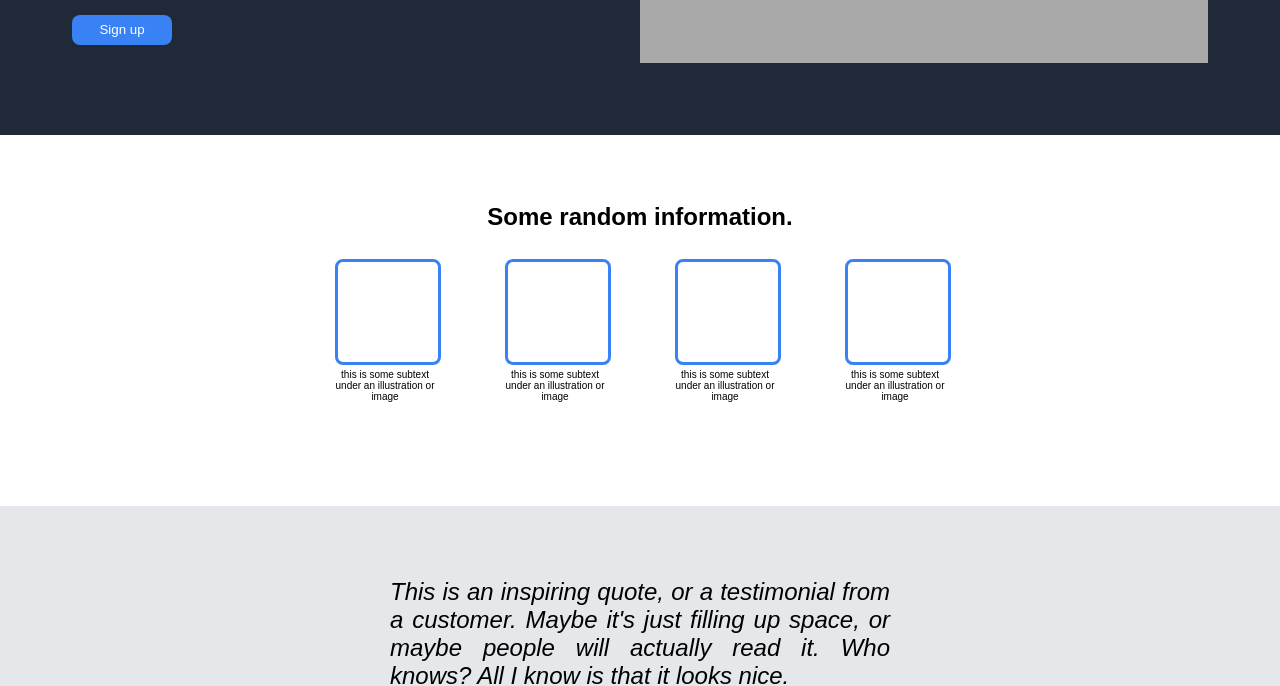
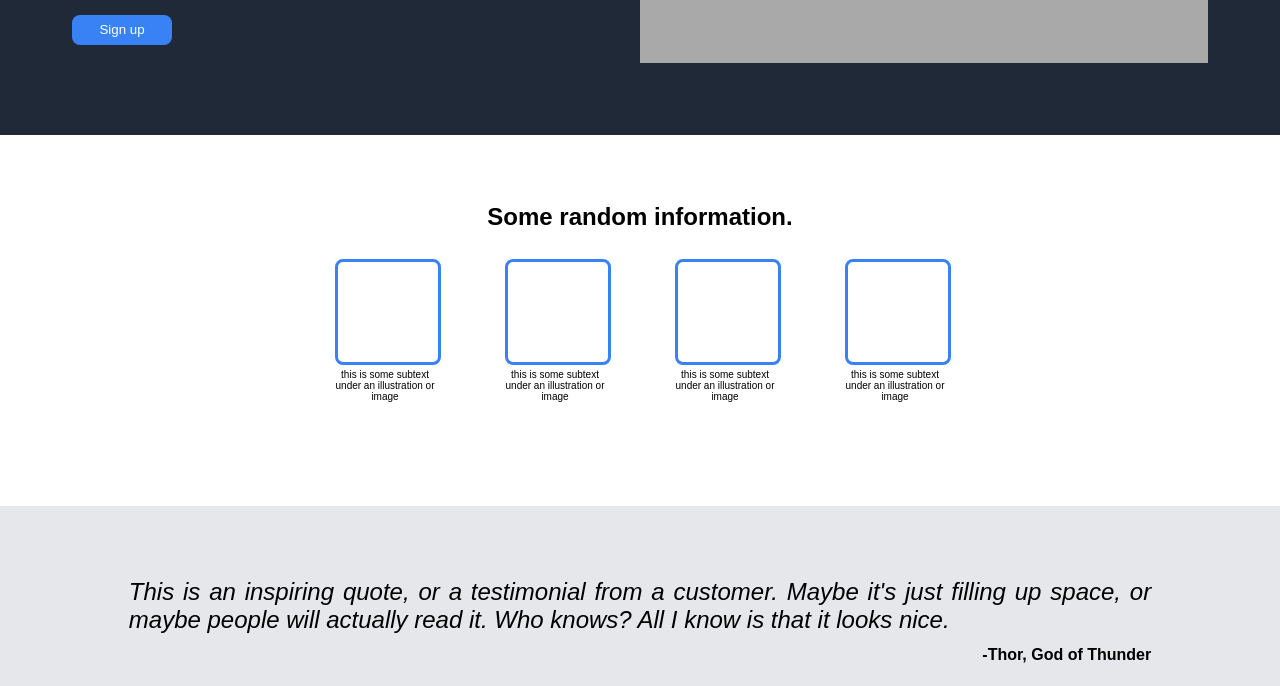
Before and after one commit to ttStwrt/top-foundations_landing-page, a plain HTML site: page index.html in a window 1280 px wide. Shown: the part 290-976 px from the top of the page. Drawn offline with Linux system fonts and the light colour scheme.

Commit message:
Make section 3 quote flexible

```diff
--- a/style.css
+++ b/style.css
@@ -131,7 +131,8 @@ ul {
 }
 
 .quote {
-  max-width: 500px;
+  min-width: 500px;
+  max-width: 90%;
   font: #1f2937;
   font-weight: 100;
   font-style: italic;
```
